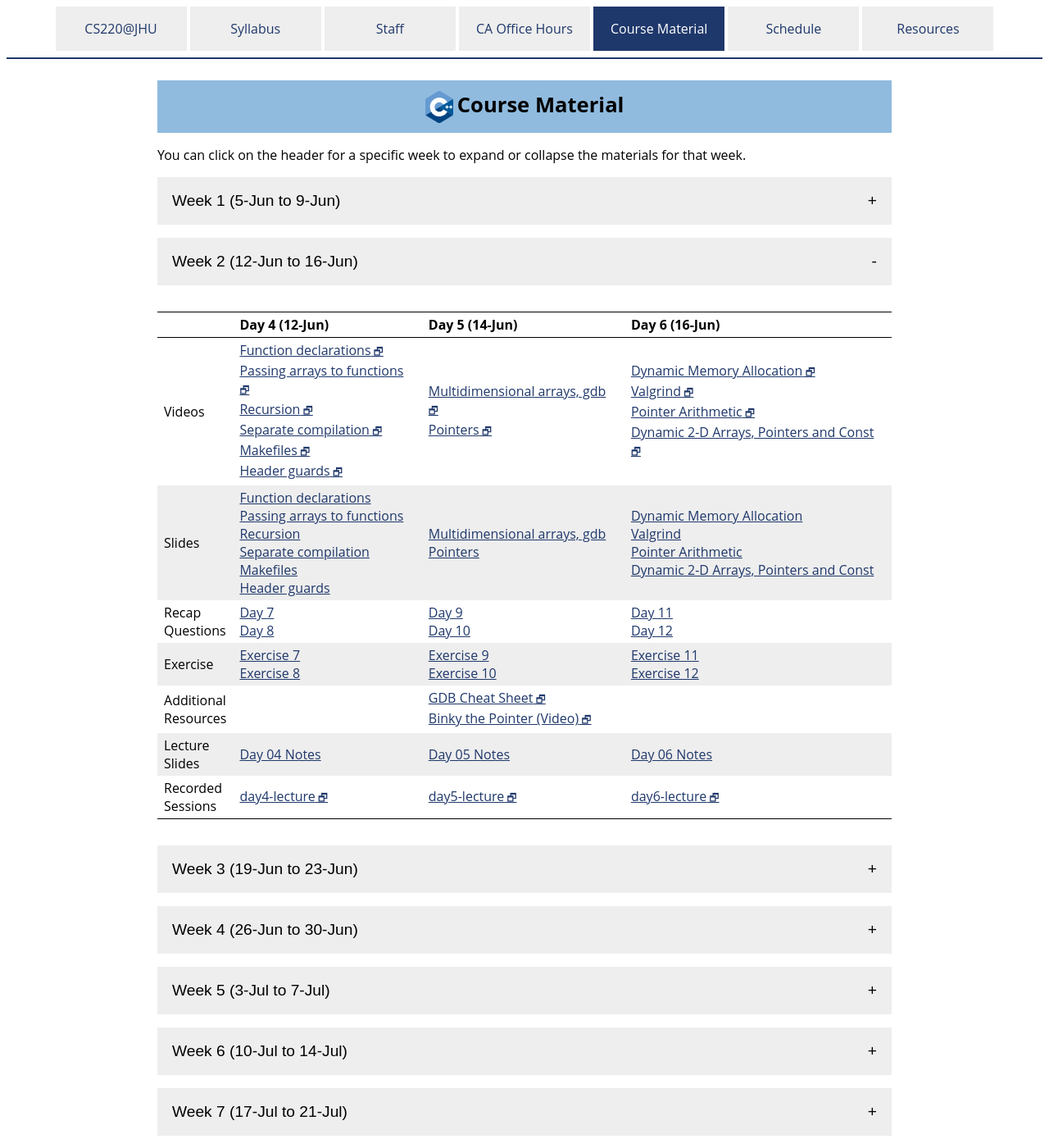
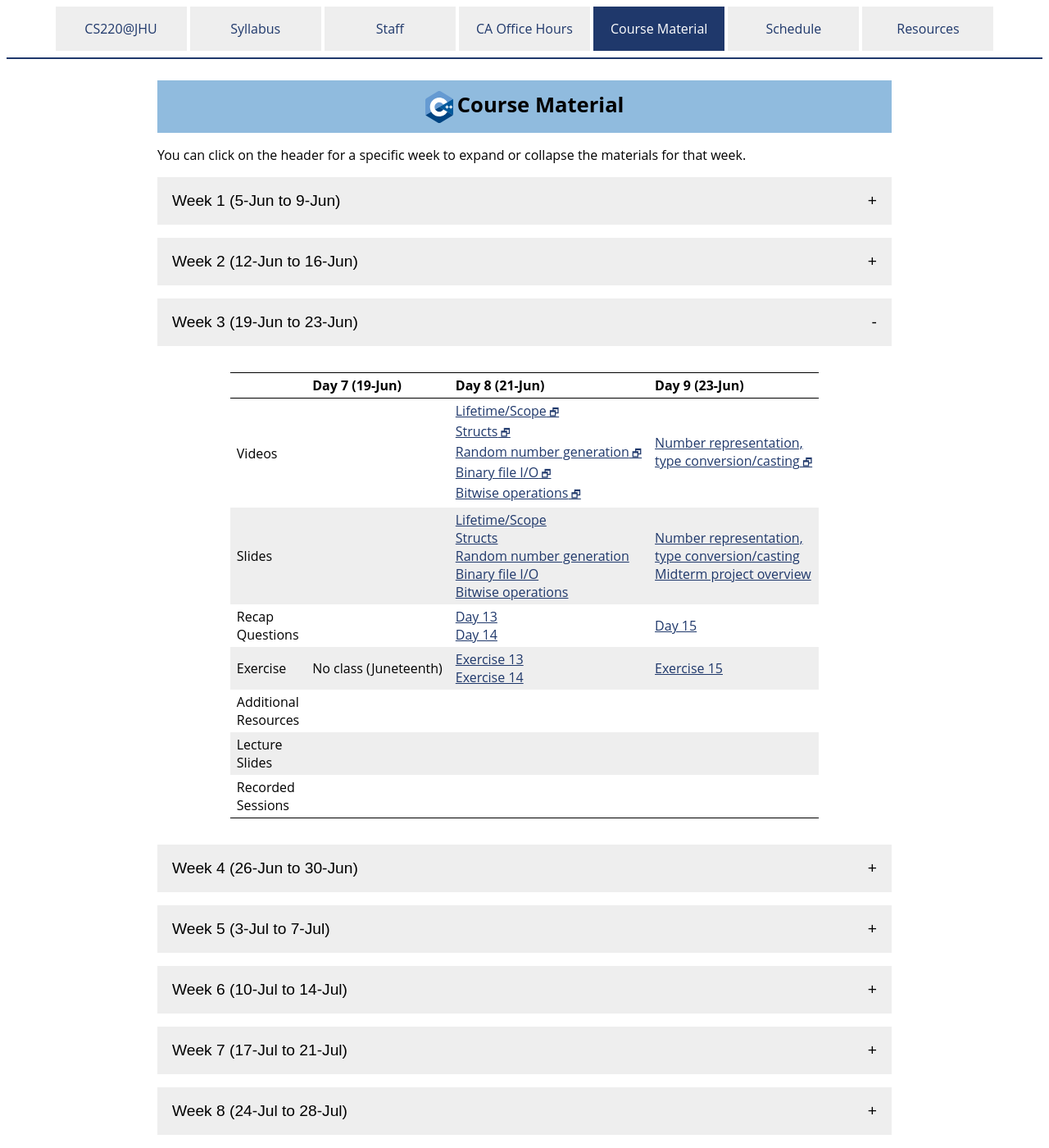
Before and after one commit to jhu-ip/cs220-summer24, a Jekyll site: the page built from material.md, in a window 1280 px wide and 1400 px high. Shown: the whole window at 82% size. Built offline with Jekyll 4.4.1, drawn with Linux system fonts in a browser that asks for light colours.

Commit message:
Organize the schedule for week 3 and 4

```diff
--- a/material.md
+++ b/material.md
@@ -148,25 +148,25 @@
       <td>Videos</td>
       <td></td>
       <td><a class='external' target='_blank' href='https://jh.hosted.panopto.com/Panopto/Pages/Viewer.aspx?id=6fa78f1f-431c-40ea-95e2-ae230027a663'>Lifetime/Scope</a><br><a class='external' target='_blank' href='https://jh.hosted.panopto.com/Panopto/Pages/Viewer.aspx?id=81f128ab-96f2-433e-b770-ae230027a5f4'>Structs</a><br><a class='external' target='_blank' href='https://jh.hosted.panopto.com/Panopto/Pages/Viewer.aspx?id=e02cd998-bfde-4c4a-977a-ae23002791e7'>Random number generation</a><br><a class='external' target='_blank' href='https://jh.hosted.panopto.com/Panopto/Pages/Viewer.aspx?id=9a428f88-2a13-420b-b008-ae230027a35f'>Binary file I/O</a><br><a class='external' target='_blank' href='https://jh.hosted.panopto.com/Panopto/Pages/Viewer.aspx?id=373770ad-6472-4b72-b789-ae230027a246'>Bitwise operations</a></td>
-      <td><a class='external' target='_blank' href='https://jh.hosted.panopto.com/Panopto/Pages/Viewer.aspx?id=9ce56b92-a382-468f-8c9e-ae230027a1af'>Number representation,<br>type conversion/casting</a><br><a class='external' target='_blank' href='https://jh.hosted.panopto.com/Panopto/Pages/Viewer.aspx?id=254ea75c-12a1-456c-b91d-ae230027a0c6'>Linked lists</a></td>
+      <td><a class='external' target='_blank' href='https://jh.hosted.panopto.com/Panopto/Pages/Viewer.aspx?id=9ce56b92-a382-468f-8c9e-ae230027a1af'>Number representation,<br>type conversion/casting</a></td>
     </tr>
     <tr>
       <td>Slides</td>
       <td></td>
       <td><a href='slides/day13_lifetime_scope.pdf'>Lifetime/Scope</a><br><a href='slides/day13_struct_type.pdf'>Structs</a><br><a href='slides/day13_random_numbers.pdf'>Random number generation</a><br><a href='slides/day14_binary_file_io.pdf'>Binary file I/O</a><br><a href='slides/day14_bitwise_operations.pdf'>Bitwise operations</a></td>
-      <td><a href='slides/day15_number_rep_type_conversions.pdf'>Number representation,<br>type conversion/casting</a><br><a href='slides/day16_linked_lists.pdf'>Linked lists</a></td>
+      <td><a href='slides/day15_number_rep_type_conversions.pdf'>Number representation,<br>type conversion/casting</a><br><a href=' slides/summer23_slides/summer23_midterm_project_overview.pdf'>Midterm project overview</a></td>
     </tr>
     <tr>
       <td>Recap<br>Questions</td>
       <td></td>
       <td><a href='questions/day13.html'>Day 13</a><br><a href='questions/day14.html'>Day 14</a></td>
-      <td><a href='questions/day15.html'>Day 15</a><br><a href='questions/day16.html'>Day 16</a></td>
+      <td><a href='questions/day15.html'>Day 15</a></td>
     </tr>
     <tr>
       <td>Exercise</td>
       <td>No class (Juneteenth)</td>
       <td><a href='exercise/ex13.html'>Exercise 13</a><br><a href='exercise/ex14.html'>Exercise 14</a></td>
-      <td><a href='exercise/ex15.html'>Exercise 15</a><br><a href='exercise/ex16.html'>Exercise 16</a></td>
+      <td><a href='exercise/ex15.html'>Exercise 15</a></td>
     </tr>
     <tr>
       <td>Additional<br>Resources</td>
@@ -177,8 +177,8 @@
     <tr>
       <td>Lecture<br>Slides</td>
       <td></td>
-      <td><a href='slides/notes/sp23_day14_sec03.pdf'>Day 14 Notes (Sec 03)</a><br><a href='slides/notes/sp23_day14_sec04.pdf'>Day 14 Notes (Sec 04)</a></td>
-      <td><a href='slides/notes/sp23_day15_sec03.pdf'>Day 15 Notes (Sec 03)</a><br><a href='slides/notes/sp23_day15_sec04.pdf'>Day 15 Notes (Sec 04)</a></td>
+      <td></td>
+      <td></td>
     </tr>
     <tr>
       <td>Recorded<br>Sessions</td>
@@ -203,25 +203,25 @@
   <tbody>
     <tr>
       <td>Videos</td>
-      <td><a class='external' target='_blank' href='https://jh.hosted.panopto.com/Panopto/Pages/Viewer.aspx?id=06994aeb-6743-4fcd-b69f-ae2300279d42'>More Linked lists</a></td>
+      <td><a class='external' target='_blank' href='https://jh.hosted.panopto.com/Panopto/Pages/Viewer.aspx?id=254ea75c-12a1-456c-b91d-ae230027a0c6'>Linked lists</a><br><a class='external' target='_blank' href='https://jh.hosted.panopto.com/Panopto/Pages/Viewer.aspx?id=06994aeb-6743-4fcd-b69f-ae2300279d42'>More Linked lists</a></td>
       <td>N/A</td>
       <td>N/A</td>
     </tr>
     <tr>
       <td>Slides</td>
-      <td><a href='slides/day17_more_linked_lists.pdf'>More Linked lists</a><br><a href='slides/sp23_day18.pdf'>Midterm project</a></td>
+      <td><a href='slides/day16_linked_lists.pdf'>Linked lists</a><br><a href='slides/day17_more_linked_lists.pdf'>More Linked lists</a></td>
       <td>N/A</td>
       <td>N/A</td>
     </tr>
     <tr>
       <td>Recap<br>Questions</td>
-      <td><a href='questions/day17.html'>Day 17</a></td>
+      <td><a href='questions/day17.html'>Day 17</a><br><a href='questions/day18.html'>Day 18</a></td>
       <td>N/A</td>
       <td>N/A</td>
     </tr>
     <tr>
       <td>Exercise</td>
-      <td><a href='exercise/ex17.html'>Exercise 17</a><br><a href='assign/midterm.html'>Midterm Project</a></td>
+      <td><a href='exercise/ex17.html'>Exercise 17</a><br><a href='exercise/ex18.html'>Exercise 18</a></td>
       <td><a href='assign/midterm.html'>Midterm Project</a></td>
       <td><a href='assign/midterm.html'>Midterm Project</a></td>
     </tr>
@@ -233,7 +233,7 @@
     </tr>
     <tr>
       <td>Lecture<br>Slides</td>
-      <td><a href='slides/notes/sp23_day17_sec03.pdf'>Day 17 Notes (Sec 03)</a><br><a href='slides/notes/sp23_day17_sec04.pdf'>Day 17 Notes (Sec 04)</a></td>
+      <td></td>
       <td></td>
       <td><a href='slides/notes/sp23_day20_sec03.pdf'>Day 20 Notes (Sec 03)</a><br><a href='slides/notes/sp23_day20_sec04.pdf'>Day 20 Notes (Sec 04)</a></td>
     </tr>
@@ -503,7 +503,7 @@
   }
 
   document.addEventListener('DOMContentLoaded', function() {
-    var active_week_id = 'week_2';
+    var active_week_id = 'week_3';
 
     var content_divs = document.getElementsByClassName("collapsible");
     for (i = 0; i < content_divs.length; i++) {
```
Also changed, not shown: material.csv (+7 -14 lines), 2 other files.
